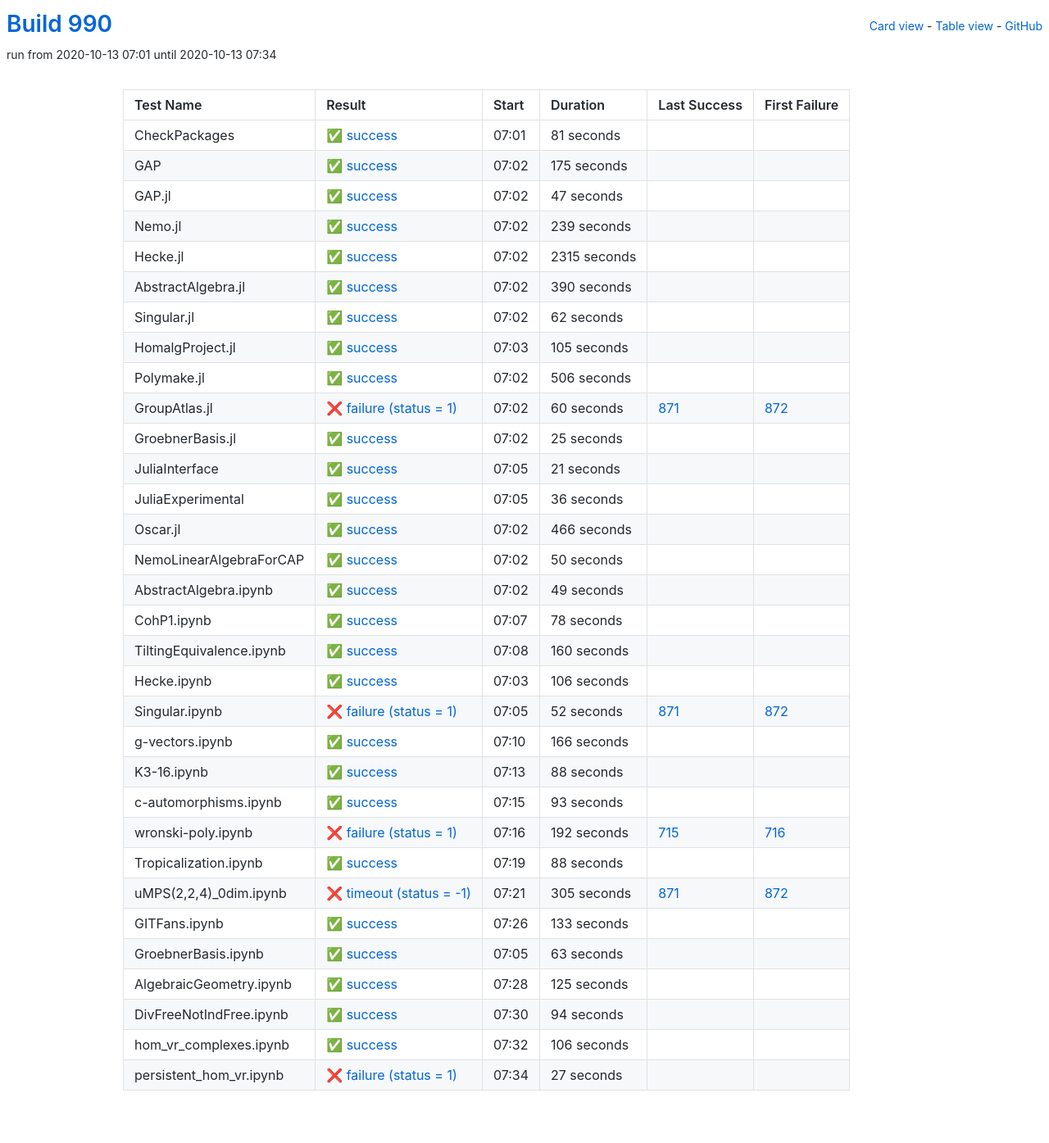
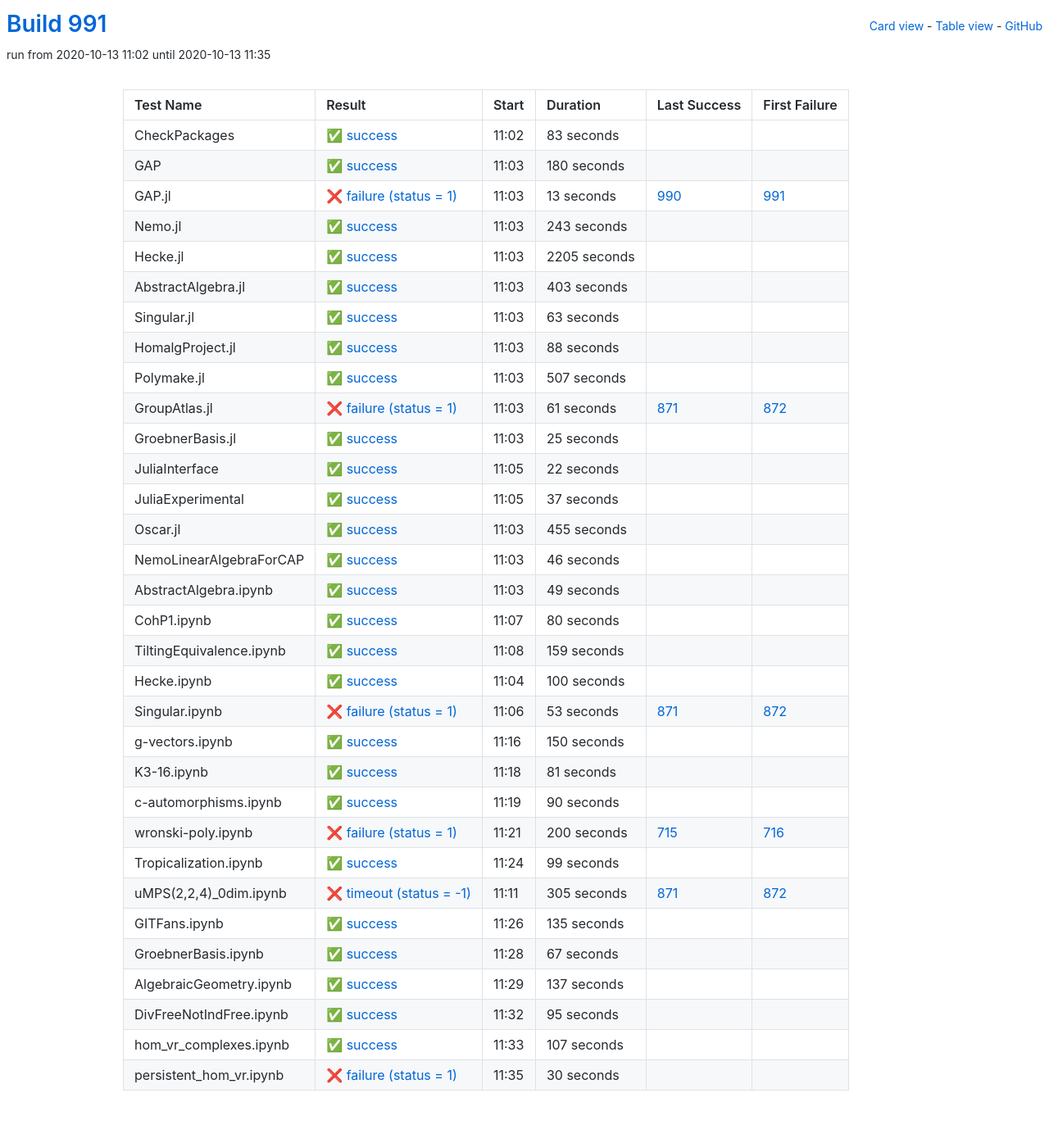
Before and after one commit to oscar-system/oscar-ci-status-stable, a Jekyll site: the page built from table.html, in a window 1280 px wide. Shown: the whole page at 82% size. Built offline with Jekyll 4.4.1, drawn with Linux system fonts in a browser that asks for light colours.

Commit message:
Build #991

```diff
--- a/_data/ci.yml
+++ b/_data/ci.yml
@@ -1,6 +1,6 @@
 ---
-build: 990
-build_url: https://oscarci.mathematik.uni-kl.de/job/oscar-stable/990/
+build: 991
+build_url: https://oscarci.mathematik.uni-kl.de/job/oscar-stable/991/
 job: oscar-stable
 organization: oscar-system
 repo: oscar-ci-status-stable
@@ -8,128 +8,128 @@ repourl: https://github.com/oscar-system/oscar-ci-status-stable
 tests:
 - name: CheckPackages
   id: checkpackages
-  log: https://oscarci.mathematik.uni-kl.de/job/oscar-stable/990/artifact/logs/build-990/CheckPackages.log
-  start: 2020-10-13 07:01
+  log: https://oscarci.mathematik.uni-kl.de/job/oscar-stable/991/artifact/logs/build-991/CheckPackages.log
+  start: 2020-10-13 11:02
   success: true
   exitcode: 0
   status: success
-  duration: 81
+  duration: 83
   last_success: false
   last_success_url:
   first_failure: false
   first_failure_url:
 - name: GAP
   id: gap
-  log: https://oscarci.mathematik.uni-kl.de/job/oscar-stable/990/artifact/logs/build-990/GAP.log
-  start: 2020-10-13 07:02
+  log: https://oscarci.mathematik.uni-kl.de/job/oscar-stable/991/artifact/logs/build-991/GAP.log
+  start: 2020-10-13 11:03
   success: true
   exitcode: 0
   status: success
-  duration: 175
+  duration: 180
   last_success: false
   last_success_url:
   first_failure: false
   first_failure_url:
 - name: GAP.jl
   id: gap-jl
-  log: https://oscarci.mathematik.uni-kl.de/job/oscar-stable/990/artifact/logs/build-990/GAP.jl.log
-  start: 2020-10-13 07:02
+  log: https://oscarci.mathematik.uni-kl.de/job/oscar-stable/991/artifact/logs/build-991/GAP.jl.log
+  start: 2020-10-13 11:03
+  success: false
+  exitcode: 1
+  status: failure
+  duration: 13
+  last_success: 990
+  last_success_url: https://oscarci.mathematik.uni-kl.de/job/oscar-stable/990/
+  first_failure: 991
+  first_failure_url: https://oscarci.mathematik.uni-kl.de/job/oscar-stable/991/
+- name: Nemo.jl
+  id: nemo-jl
+  log: https://oscarci.mathematik.uni-kl.de/job/oscar-stable/991/artifact/logs/build-991/Nemo.jl.log
+  start: 2020-10-13 11:03
   success: true
   exitcode: 0
   status: success
-  duration: 47
-  last_success: false
-  last_success_url:
-  first_failure: false
-  first_failure_url:
-- name: Nemo.jl
-  id: nemo-jl
-  log: https://oscarci.mathematik.uni-kl.de/job/oscar-stable/990/artifact/logs/build-990/Nemo.jl.log
-  start: 2020-10-13 07:02
-  success: true
-  exitcode: 0
-  status: success
-  duration: 239
+  duration: 243
   last_success: false
   last_success_url:
   first_failure: false
   first_failure_url:
 - name: Hecke.jl
   id: hecke-jl
-  log: https://oscarci.mathematik.uni-kl.de/job/oscar-stable/990/artifact/logs/build-990/Hecke.jl.log
-  start: 2020-10-13 07:02
+  log: https://oscarci.mathematik.uni-kl.de/job/oscar-stable/991/artifact/logs/build-991/Hecke.jl.log
+  start: 2020-10-13 11:03
   success: true
   exitcode: 0
   status: success
-  duration: 2315
+  duration: 2205
   last_success: false
   last_success_url:
   first_failure: false
   first_failure_url:
 - name: AbstractAlgebra.jl
   id: abstractalgebra-jl
-  log: https://oscarci.mathematik.uni-kl.de/job/oscar-stable/990/artifact/logs/build-990/AbstractAlgebra.jl.log
-  start: 2020-10-13 07:02
+  log: https://oscarci.mathematik.uni-kl.de/job/oscar-stable/991/artifact/logs/build-991/AbstractAlgebra.jl.log
+  start: 2020-10-13 11:03
   success: true
   exitcode: 0
   status: success
-  duration: 390
+  duration: 403
   last_success: false
   last_success_url:
   first_failure: false
   first_failure_url:
 - name: Singular.jl
   id: singular-jl
-  log: https://oscarci.mathematik.uni-kl.de/job/oscar-stable/990/artifact/logs/build-990/Singular.jl.log
-  start: 2020-10-13 07:02
+  log: https://oscarci.mathematik.uni-kl.de/job/oscar-stable/991/artifact/logs/build-991/Singular.jl.log
+  start: 2020-10-13 11:03
   success: true
   exitcode: 0
   status: success
-  duration: 62
+  duration: 63
   last_success: false
   last_success_url:
   first_failure: false
   first_failure_url:
 - name: HomalgProject.jl
   id: homalgproject-jl
-  log: https://oscarci.mathematik.uni-kl.de/job/oscar-stable/990/artifact/logs/build-990/HomalgProject.jl.log
-  start: 2020-10-13 07:03
+  log: https://oscarci.mathematik.uni-kl.de/job/oscar-stable/991/artifact/logs/build-991/HomalgProject.jl.log
+  start: 2020-10-13 11:03
   success: true
   exitcode: 0
   status: success
-  duration: 105
+  duration: 88
   last_success: false
   last_success_url:
   first_failure: false
   first_failure_url:
 - name: Polymake.jl
   id: polymake-jl
-  log: https://oscarci.mathematik.uni-kl.de/job/oscar-stable/990/artifact/logs/build-990/Polymake.jl.log
-  start: 2020-10-13 07:02
+  log: https://oscarci.mathematik.uni-kl.de/job/oscar-stable/991/artifact/logs/build-991/Polymake.jl.log
+  start: 2020-10-13 11:03
   success: true
   exitcode: 0
   status: success
-  duration: 506
+  duration: 507
   last_success: false
   last_success_url:
   first_failure: false
   first_failure_url:
 - name: GroupAtlas.jl
   id: groupatlas-jl
-  log: https://oscarci.mathematik.uni-kl.de/job/oscar-stable/990/artifact/logs/build-990/GroupAtlas.jl.log
-  start: 2020-10-13 07:02
+  log: https://oscarci.mathematik.uni-kl.de/job/oscar-stable/991/artifact/logs/build-991/GroupAtlas.jl.log
+  start: 2020-10-13 11:03
   success: false
   exitcode: 1
   status: failure
-  duration: 60
+  duration: 61
   last_success: 871
   last_success_url: https://oscarci.mathematik.uni-kl.de/job/oscar-stable/871/
   first_failure: 872
   first_failure_url: https://oscarci.mathematik.uni-kl.de/job/oscar-stable/872/
 - name: GroebnerBasis.jl
   id: groebnerbasis-jl
-  log: https://oscarci.mathematik.uni-kl.de/job/oscar-stable/990/artifact/logs/build-990/GroebnerBasis.jl.log
-  start: 2020-10-13 07:02
+  log: https://oscarci.mathematik.uni-kl.de/job/oscar-stable/991/artifact/logs/build-991/GroebnerBasis.jl.log
+  start: 2020-10-13 11:03
   success: true
   exitcode: 0
   status: success
@@ -140,56 +140,56 @@ tests:
   first_failure_url:
 - name: JuliaInterface
   id: juliainterface
-  log: https://oscarci.mathematik.uni-kl.de/job/oscar-stable/990/artifact/logs/build-990/JuliaInterface.log
-  start: 2020-10-13 07:05
+  log: https://oscarci.mathematik.uni-kl.de/job/oscar-stable/991/artifact/logs/build-991/JuliaInterface.log
+  start: 2020-10-13 11:05
   success: true
   exitcode: 0
   status: success
-  duration: 21
+  duration: 22
   last_success: false
   last_success_url:
   first_failure: false
   first_failure_url:
 - name: JuliaExperimental
   id: juliaexperimental
-  log: https://oscarci.mathematik.uni-kl.de/job/oscar-stable/990/artifact/logs/build-990/JuliaExperimental.log
-  start: 2020-10-13 07:05
+  log: https://oscarci.mathematik.uni-kl.de/job/oscar-stable/991/artifact/logs/build-991/JuliaExperimental.log
+  start: 2020-10-13 11:05
   success: true
   exitcode: 0
   status: success
-  duration: 36
+  duration: 37
   last_success: false
   last_success_url:
   first_failure: false
   first_failure_url:
 - name: Oscar.jl
   id: oscar-jl
-  log: https://oscarci.mathematik.uni-kl.de/job/oscar-stable/990/artifact/logs/build-990/Oscar.jl.log
-  start: 2020-10-13 07:02
+  log: https://oscarci.mathematik.uni-kl.de/job/oscar-stable/991/artifact/logs/build-991/Oscar.jl.log
+  start: 2020-10-13 11:03
   success: true
   exitcode: 0
   status: success
-  duration: 466
+  duration: 455
   last_success: false
   last_success_url:
   first_failure: false
   first_failure_url:
 - name: NemoLinearAlgebraForCAP
   id: nemolinearalgebraforcap
-  log: https://oscarci.mathematik.uni-kl.de/job/oscar-stable/990/artifact/logs/build-990/NemoLinearAlgebraForCAP.log
-  start: 2020-10-13 07:02
+  log: https://oscarci.mathematik.uni-kl.de/job/oscar-stable/991/artifact/logs/build-991/NemoLinearAlgebraForCAP.log
+  start: 2020-10-13 11:03
   success: true
   exitcode: 0
   status: success
-  duration: 50
+  duration: 46
   last_success: false
   last_success_url:
   first_failure: false
   first_failure_url:
 - name: AbstractAlgebra.ipynb
   id: abstractalgebra-ipynb
-  log: https://oscarci.mathematik.uni-kl.de/job/oscar-stable/990/artifact/logs/build-990/AbstractAlgebra.ipynb.log
-  start: 2020-10-13 07:02
+  log: https://oscarci.mathematik.uni-kl.de/job/oscar-stable/991/artifact/logs/build-991/AbstractAlgebra.ipynb.log
+  start: 2020-10-13 11:03
   success: true
   exitcode: 0
   status: success
@@ -200,116 +200,116 @@ tests:
   first_failure_url:
 - name: CohP1.ipynb
   id: cohp1-ipynb
-  log: https://oscarci.mathematik.uni-kl.de/job/oscar-stable/990/artifact/logs/build-990/CohP1.ipynb.log
-  start: 2020-10-13 07:07
+  log: https://oscarci.mathematik.uni-kl.de/job/oscar-stable/991/artifact/logs/build-991/CohP1.ipynb.log
+  start: 2020-10-13 11:07
   success: true
   exitcode: 0
   status: success
-  duration: 78
+  duration: 80
   last_success: false
   last_success_url:
   first_failure: false
   first_failure_url:
 - name: TiltingEquivalence.ipynb
   id: tiltingequivalence-ipynb
-  log: https://oscarci.mathematik.uni-kl.de/job/oscar-stable/990/artifact/logs/build-990/TiltingEquivalence.ipynb.log
-  start: 2020-10-13 07:08
+  log: https://oscarci.mathematik.uni-kl.de/job/oscar-stable/991/artifact/logs/build-991/TiltingEquivalence.ipynb.log
+  start: 2020-10-13 11:08
   success: true
   exitcode: 0
   status: success
-  duration: 160
+  duration: 159
   last_success: false
   last_success_url:
   first_failure: false
   first_failure_url:
 - name: Hecke.ipynb
   id: hecke-ipynb
-  log: https://oscarci.mathematik.uni-kl.de/job/oscar-stable/990/artifact/logs/build-990/Hecke.ipynb.log
-  start: 2020-10-13 07:03
+  log: https://oscarci.mathematik.uni-kl.de/job/oscar-stable/991/artifact/logs/build-991/Hecke.ipynb.log
+  start: 2020-10-13 11:04
   success: true
   exitcode: 0
   status: success
-  duration: 106
+  duration: 100
   last_success: false
   last_success_url:
   first_failure: false
   first_failure_url:
 - name: Singular.ipynb
   id: singular-ipynb
-  log: https://oscarci.mathematik.uni-kl.de/job/oscar-stable/990/artifact/logs/build-990/Singular.ipynb.log
-  start: 2020-10-13 07:05
+  log: https://oscarci.mathematik.uni-kl.de/job/oscar-stable/991/artifact/logs/build-991/Singular.ipynb.log
+  start: 2020-10-13 11:06
   success: false
   exitcode: 1
   status: failure
-  duration: 52
+  duration: 53
   last_success: 871
   last_success_url: https://oscarci.mathematik.uni-kl.de/job/oscar-stable/871/
   first_failure: 872
   first_failure_url: https://oscarci.mathematik.uni-kl.de/job/oscar-stable/872/
 - name: g-vectors.ipynb
   id: g-vectors-ipynb
-  log: https://oscarci.mathematik.uni-kl.de/job/oscar-stable/990/artifact/logs/build-990/g-vectors.ipynb.log
-  start: 2020-10-13 07:10
+  log: https://oscarci.mathematik.uni-kl.de/job/oscar-stable/991/artifact/logs/build-991/g-vectors.ipynb.log
+  start: 2020-10-13 11:16
   success: true
   exitcode: 0
   status: success
-  duration: 166
+  duration: 150
   last_success: false
   last_success_url:
   first_failure: false
   first_failure_url:
 - name: K3-16.ipynb
   id: k3-16-ipynb
-  log: https://oscarci.mathematik.uni-kl.de/job/oscar-stable/990/artifact/logs/build-990/K3-16.ipynb.log
-  start: 2020-10-13 07:13
+  log: https://oscarci.mathematik.uni-kl.de/job/oscar-stable/991/artifact/logs/build-991/K3-16.ipynb.log
+  start: 2020-10-13 11:18
   success: true
   exitcode: 0
   status: success
-  duration: 88
+  duration: 81
   last_success: false
   last_success_url:
   first_failure: false
   first_failure_url:
 - name: c-automorphisms.ipynb
   id: c-automorphisms-ipynb
-  log: https://oscarci.mathematik.uni-kl.de/job/oscar-stable/990/artifact/logs/build-990/c-automorphisms.ipynb.log
-  start: 2020-10-13 07:15
+  log: https://oscarci.mathematik.uni-kl.de/job/oscar-stable/991/artifact/logs/build-991/c-automorphisms.ipynb.log
+  start: 2020-10-13 11:19
   success: true
   exitcode: 0
   status: success
-  duration: 93
+  duration: 90
   last_success: false
   last_success_url:
   first_failure: false
   first_failure_url:
 - name: wronski-poly.ipynb
   id: wronski-poly-ipynb
-  log: https://oscarci.mathematik.uni-kl.de/job/oscar-stable/990/artifact/logs/build-990/wronski-poly.ipynb.log
-  start: 2020-10-13 07:16
+  log: https://oscarci.mathematik.uni-kl.de/job/oscar-stable/991/artifact/logs/build-991/wronski-poly.ipynb.log
+  start: 2020-10-13 11:21
   success: false
   exitcode: 1
   status: failure
-  duration: 192
+  duration: 200
   last_success: 715
   last_success_url: https://oscarci.mathematik.uni-kl.de/job/oscar-stable/715/
   first_failure: 716
   first_failure_url: https://oscarci.mathematik.uni-kl.de/job/oscar-stable/716/
 - name: Tropicalization.ipynb
   id: tropicalization-ipynb
-  log: https://oscarci.mathematik.uni-kl.de/job/oscar-stable/990/artifact/logs/build-990/Tropicalization.ipynb.log
-  start: 2020-10-13 07:19
+  log: https://oscarci.mathematik.uni-kl.de/job/oscar-stable/991/artifact/logs/build-991/Tropicalization.ipynb.log
+  start: 2020-10-13 11:24
   success: true
   exitcode: 0
   status: success
-  duration: 88
+  duration: 99
   last_success: false
   last_success_url:
   first_failure: false
   first_failure_url:
 - name: uMPS(2,2,4)_0dim.ipynb
   id: umps-2-2-4-0dim-ipynb
-  log: https://oscarci.mathematik.uni-kl.de/job/oscar-stable/990/artifact/logs/build-990/uMPS-2-2-4-_0dim.ipynb.log
-  start: 2020-10-13 07:21
+  log: https://oscarci.mathematik.uni-kl.de/job/oscar-stable/991/artifact/logs/build-991/uMPS-2-2-4-_0dim.ipynb.log
+  start: 2020-10-13 11:11
   success: false
   exitcode: -1
   status: timeout
@@ -320,72 +320,72 @@ tests:
   first_failure_url: https://oscarci.mathematik.uni-kl.de/job/oscar-stable/872/
 - name: GITFans.ipynb
   id: gitfans-ipynb
-  log: https://oscarci.mathematik.uni-kl.de/job/oscar-stable/990/artifact/logs/build-990/GITFans.ipynb.log
-  start: 2020-10-13 07:26
+  log: https://oscarci.mathematik.uni-kl.de/job/oscar-stable/991/artifact/logs/build-991/GITFans.ipynb.log
+  start: 2020-10-13 11:26
   success: true
   exitcode: 0
   status: success
-  duration: 133
+  duration: 135
   last_success: false
   last_success_url:
   first_failure: false
   first_failure_url:
 - name: GroebnerBasis.ipynb
   id: groebnerbasis-ipynb
-  log: https://oscarci.mathematik.uni-kl.de/job/oscar-stable/990/artifact/logs/build-990/GroebnerBasis.ipynb.log
-  start: 2020-10-13 07:05
+  log: https://oscarci.mathematik.uni-kl.de/job/oscar-stable/991/artifact/logs/build-991/GroebnerBasis.ipynb.log
+  start: 2020-10-13 11:28
   success: true
   exitcode: 0
   status: success
-  duration: 63
+  duration: 67
   last_success: false
   last_success_url:
   first_failure: false
   first_failure_url:
 - name: AlgebraicGeometry.ipynb
   id: algebraicgeometry-ipynb
-  log: https://oscarci.mathematik.uni-kl.de/job/oscar-stable/990/artifact/logs/build-990/AlgebraicGeometry.ipynb.log
-  start: 2020-10-13 07:28
+  log: https://oscarci.mathematik.uni-kl.de/job/oscar-stable/991/artifact/logs/build-991/AlgebraicGeometry.ipynb.log
+  start: 2020-10-13 11:29
   success: true
   exitcode: 0
   status: success
-  duration: 125
+  duration: 137
   last_success: false
   last_success_url:
   first_failure: false
   first_failure_url:
 - name: DivFreeNotIndFree.ipynb
   id: divfreenotindfree-ipynb
-  log: https://oscarci.mathematik.uni-kl.de/job/oscar-stable/990/artifact/logs/build-990/DivFreeNotIndFree.ipynb.log
-  start: 2020-10-13 07:30
+  log: https://oscarci.mathematik.uni-kl.de/job/oscar-stable/991/artifact/logs/build-991/DivFreeNotIndFree.ipynb.log
+  start: 2020-10-13 11:32
   success: true
   exitcode: 0
   status: success
-  duration: 94
+  duration: 95
   last_success: false
   last_success_url:
   first_failure: false
   first_failure_url:
 - name: hom_vr_complexes.ipynb
   id: hom-vr-complexes-ipynb
-  log: https://oscarci.mathematik.uni-kl.de/job/oscar-stable/990/artifact/logs/build-990/hom_vr_complexes.ipynb.log
-  start: 2020-10-13 07:32
+  log: https://oscarci.mathematik.uni-kl.de/job/oscar-stable/991/artifact/logs/build-991/hom_vr_complexes.ipynb.log
+  start: 2020-10-13 11:33
   success: true
   exitcode: 0
   status: success
-  duration: 106
+  duration: 107
   last_success: false
   last_success_url:
   first_failure: false
   first_failure_url:
 - name: persistent_hom_vr.ipynb
   id: persistent-hom-vr-ipynb
-  log: https://oscarci.mathematik.uni-kl.de/job/oscar-stable/990/artifact/logs/build-990/persistent_hom_vr.ipynb.log
-  start: 2020-10-13 07:34
+  log: https://oscarci.mathematik.uni-kl.de/job/oscar-stable/991/artifact/logs/build-991/persistent_hom_vr.ipynb.log
+  start: 2020-10-13 11:35
   success: false
   exitcode: 1
   status: failure
-  duration: 27
+  duration: 30
   last_success: false
   last_success_url:
   first_failure: false
```
Also changed, not shown: README.md.
